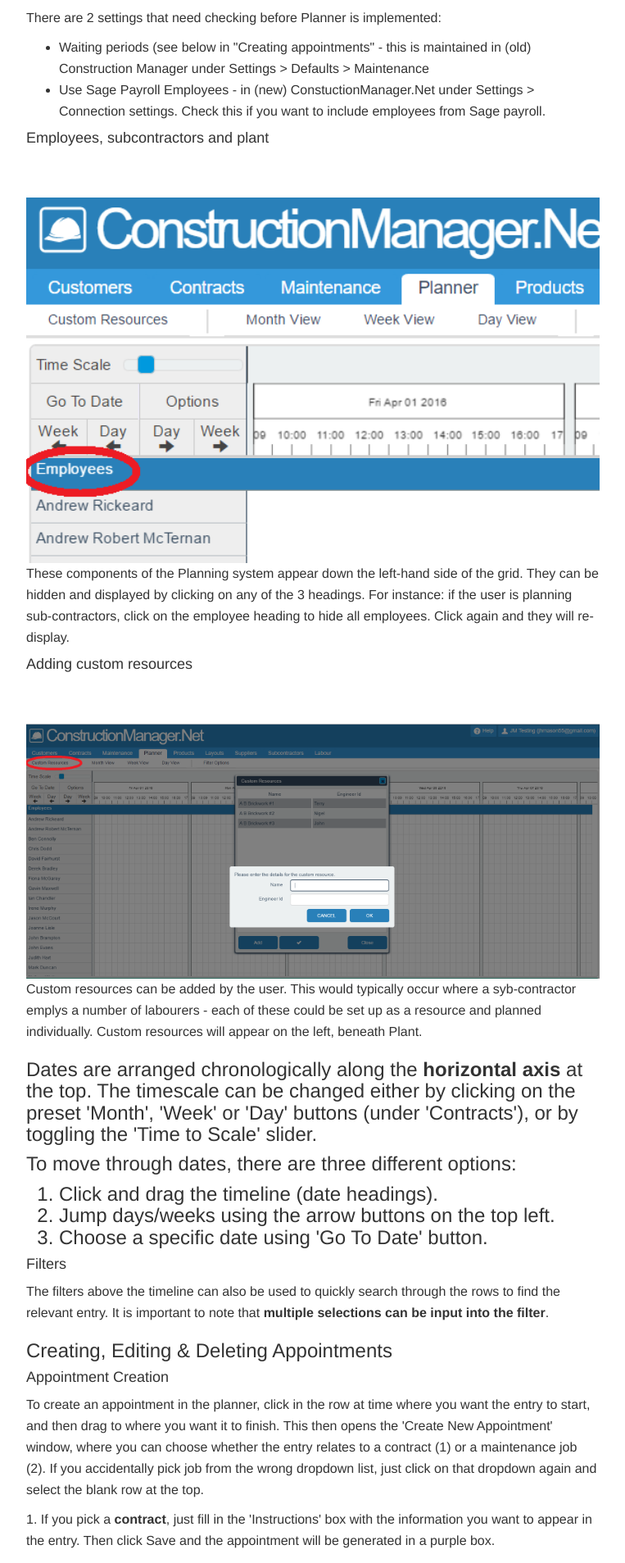
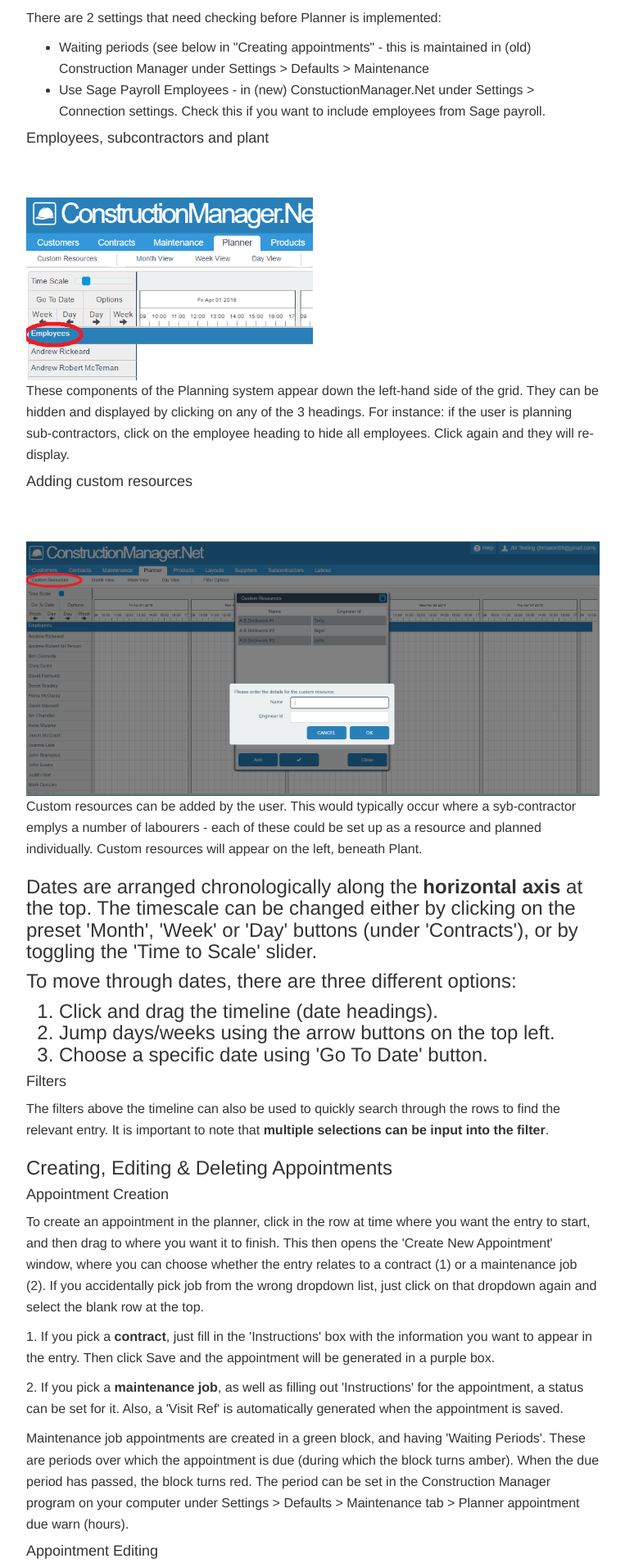
Before and after one commit to JNCSolutions/ConstructionManagerDocs, a Jekyll site: the page built from planner.html, in a window 1280 px wide. Shown: the part 1180-3087 px from the top of the page at 82% size, without its empty margins (258-1021 px from the left). Built offline with Jekyll 4.4.1, drawn with Linux system fonts in a browser that asks for light colours.

Commit message:
Update planner.html

```diff
--- a/planner.html
+++ b/planner.html
@@ -50,7 +50,7 @@
 
         <h4 id="employees-subcontractors-plant">Employees, subcontractors and plant</h4>
         <br><br>
-        <img src="img/Planner_List_02.PNG" style="width: 100%;">
+        <img src="img/Planner_List_02.PNG" style="width: 50%;">
         <br>
         <p>These components of the Planning system appear down the left-hand side of the grid. They can be hidden and displayed by
             clicking on any of the 3 headings. For instance: if the user is planning sub-contractors, click on the employee heading to hide
@@ -69,7 +69,7 @@
 
 
 
-      <h3 Original stuff/h3>
+      <h3 Original stuff</h3>
 
 
 
```
